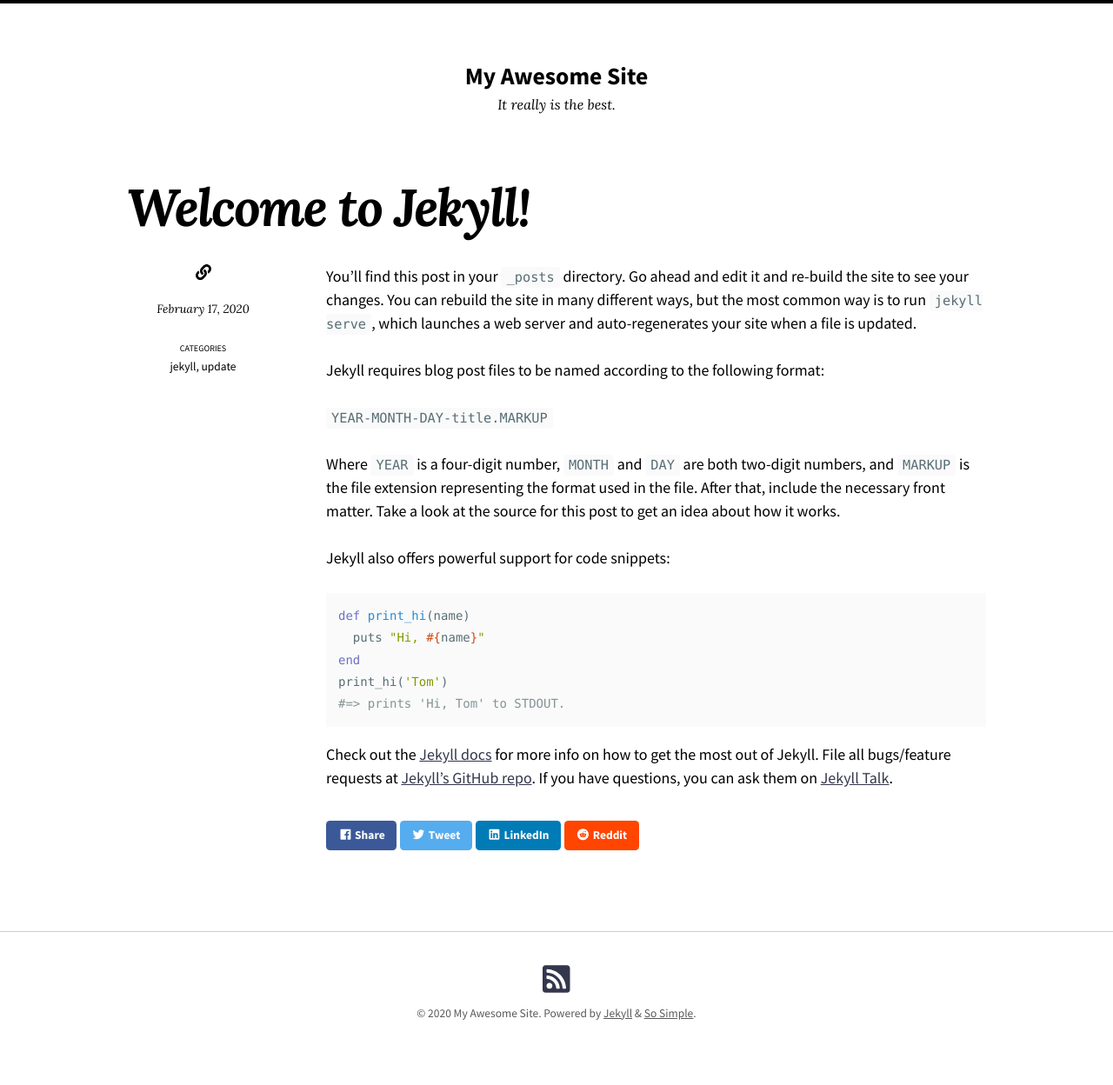
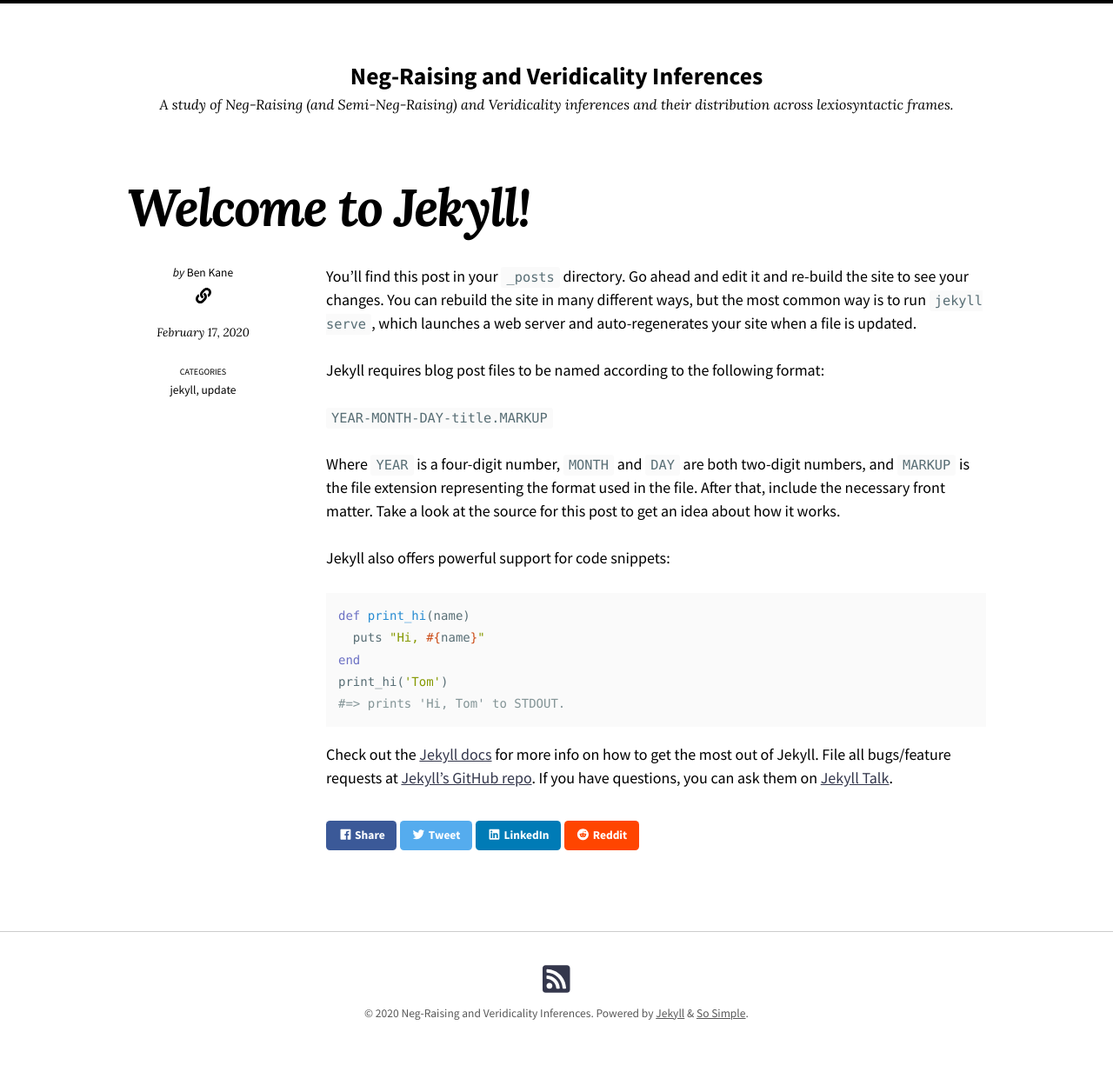
Before and after one commit to bkane2/bkane2.github.io, a Jekyll site: the page built from _posts/2020-02-16-welcome-to-jekyll.markdown, in a window 1280 px wide. Shown: the whole page at 87% size. Built offline with Jekyll 4.4.1, drawn with Linux system fonts in a browser that asks for light colours; nearby versions of some CDN libraries.

Commit message:
Updated title/description info

```diff
--- a/_config.yml
+++ b/_config.yml
@@ -17,8 +17,8 @@ theme: jekyll-theme-so-simple
 # remote_theme: mmistakes/so-simple-theme
 skin: "/assets/css/skins/default.css"
 locale: en-US
-title: "My Awesome Site"
-description: "It really is the best."
+title: "Neg-Raising and Veridicality Inferences"
+description: "A study of Neg-Raising (and Semi-Neg-Raising) and Veridicality inferences and their distribution across lexiosyntactic frames."
 baseurl: # the subpath of your site, e.g. "/blog"
 url: # the base hostname & protocol for your site e.g. "https://mmistakes.github.io"
 logo: # path of site logo, e.g. "/images/logo.png"
@@ -88,9 +88,9 @@ defaults:
 
 # Site Author
 author:
-  name:
+  name: Ben Kane
   picture:
-  email:
+  email: bkane2@u.rochester.edu
   twitter:
   links:
     - title:
```
